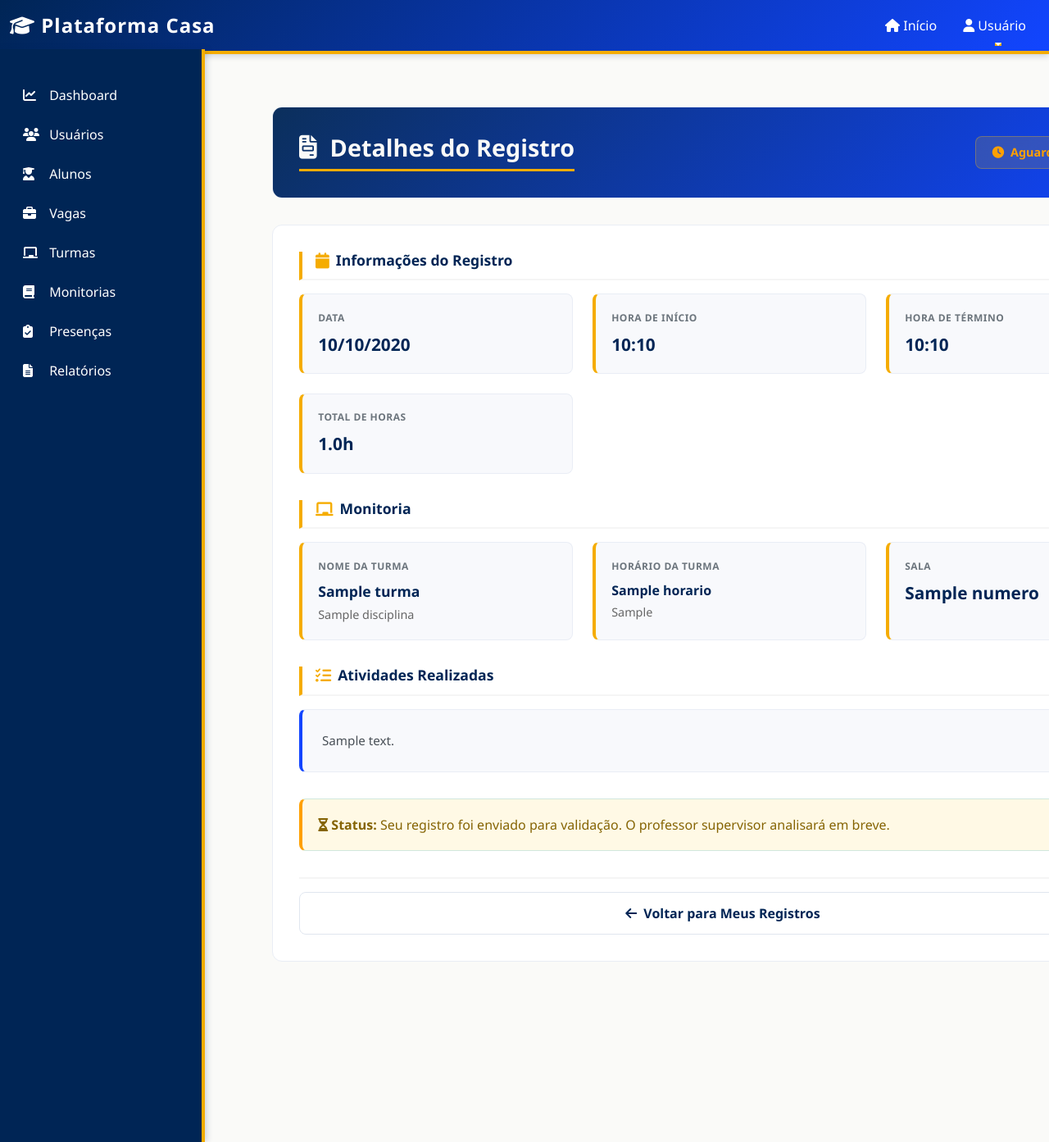
After one commit to Projetos-de-Extensao/PBE_25.2_8001_IV, a Django app: template meuprojeto/plataforma_Casa/templates/horas/detalhes_registro.html in a window 1280 px wide. The commit adds this page. Shown: the whole page at 82% size. Run offline with Django 5.2, Linux system fonts and the light colour scheme; the template is opened without the code that fills it: most values are stand-ins (such as "Sample title", 1, 10 or a date in 2020); parts of the project's set-up code (start-up, migrations or seed data) failed here and were passed over.

```diff
--- /dev/null
+++ b/meuprojeto/plataforma_Casa/templates/horas/detalhes_registro.html
@@ -0,0 +1,487 @@
+{% extends 'base.html' %}
+
+{% block title %}Detalhes do Registro de Horas{% endblock %}
+
+{% block extra_css %}
+<style>
+    :root {
+        --primary-dark: #002555;
+        --primary-light: #1245FF;
+        --accent-gold: #F5AC00;
+        --success-green: #28a745;
+        --warning-yellow: #ffc107;
+        --danger-red: #dc3545;
+        --gray-light: #f5f5f5;
+        --off-white: #fafaf8;
+    }
+
+    .detalhes-container {
+        background: transparent;
+        min-height: calc(100vh - 80px);
+        padding: 2rem 0;
+    }
+
+    .card-detalhes {
+        background: white;
+        border-radius: 12px;
+        box-shadow: none;
+        border: 1px solid #e9edf5;
+        overflow: hidden;
+    }
+
+    .card-header-detalhes {
+        background: linear-gradient(135deg, #0b2f5c 0%, var(--primary-light) 100%);
+        color: var(--off-white);
+        padding: 2rem;
+        display: flex;
+        justify-content: space-between;
+        align-items: center;
+    }
+
+    .card-header-detalhes h1 {
+        margin: 0;
+        font-size: 1.8rem;
+        font-weight: 700;
+        display: flex;
+        align-items: center;
+        gap: 1rem;
+        color: var(--off-white);
+    }
+
+    .status-badge {
+        padding: 0.5rem 1.2rem;
+        border-radius: 8px;
+        font-weight: 600;
+        display: inline-flex;
+        align-items: center;
+        gap: 0.5rem;
+        font-size: 0.9rem;
+        background: rgba(255, 255, 255, 0.2);
+        backdrop-filter: blur(10px);
+        border: 1px solid rgba(255, 255, 255, 0.3);
+    }
+
+    .status-pendente {
+        background: rgba(255, 193, 7, 0.15);
+        color: #FFA000;
+        border: 1px solid rgba(255, 193, 7, 0.3);
+    }
+
+    .status-aprovado {
+        background: rgba(40, 167, 69, 0.15);
+        color: var(--success-green);
+        border: 1px solid rgba(40, 167, 69, 0.3);
+    }
+
+    .status-rejeitado {
+        background: rgba(220, 53, 69, 0.15);
+        color: var(--danger-red);
+        border: 1px solid rgba(220, 53, 69, 0.3);
+    }
+
+    .card-body-detalhes {
+        padding: 2rem;
+    }
+
+    .section-titulo {
+        font-size: 1.1rem;
+        font-weight: 700;
+        color: var(--primary-dark);
+        margin-bottom: 1rem;
+        padding-bottom: 0.8rem;
+        border-bottom: 2px solid var(--gray-light);
+        display: flex;
+        align-items: center;
+        gap: 0.5rem;
+    }
+
+    .section-icon {
+        color: var(--accent-gold);
+        font-size: 1.2rem;
+    }
+
+    .info-grid {
+        display: grid;
+        grid-template-columns: repeat(auto-fit, minmax(250px, 1fr));
+        gap: 1.5rem;
+        margin-bottom: 2rem;
+    }
+
+    .info-item {
+        background: #f8f9fc;
+        padding: 1.2rem;
+        border-radius: 8px;
+        border-left: 4px solid var(--accent-gold);
+        border: 1px solid #e9edf5;
+        border-left: 4px solid var(--accent-gold);
+    }
+
+    .info-label {
+        font-size: 0.75rem;
+        color: #6c757d;
+        text-transform: uppercase;
+        letter-spacing: 0.5px;
+        font-weight: 600;
+        margin-bottom: 0.5rem;
+    }
+
+    .info-value {
+        font-size: 1.3rem;
+        font-weight: 700;
+        color: var(--primary-dark);
+    }
+
+    .info-small {
+        font-size: 0.9rem;
+        color: #666;
+        margin-top: 0.3rem;
+    }
+
+    .atividades-card {
+        background: #f8f9fc;
+        border-radius: 8px;
+        padding: 1.5rem;
+        border: 1px solid #e9edf5;
+        border-left: 4px solid var(--primary-light);
+        margin-bottom: 2rem;
+    }
+
+    .atividades-card h3 {
+        font-size: 1rem;
+        font-weight: 600;
+        color: var(--primary-dark);
+        margin-bottom: 1rem;
+    }
+
+    .atividades-texto {
+        font-size: 0.95rem;
+        line-height: 1.8;
+        color: #495057;
+        white-space: pre-wrap;
+        word-wrap: break-word;
+    }
+
+    .observacao-card {
+        background: rgba(220, 53, 69, 0.05);
+        border-radius: 8px;
+        padding: 1.5rem;
+        border: 1px solid rgba(220, 53, 69, 0.2);
+        border-left: 4px solid var(--danger-red);
+        margin-bottom: 2rem;
+    }
+
+    .observacao-card h3 {
+        font-size: 1rem;
+        font-weight: 600;
+        color: var(--danger-red);
+        margin-bottom: 1rem;
+        display: flex;
+        align-items: center;
+        gap: 0.5rem;
+    }
+
+    .observacao-texto {
+        font-size: 0.95rem;
+        line-height: 1.8;
+        color: #721c24;
+    }
+
+    .validacao-info {
+        background: rgba(23, 162, 184, 0.05);
+        border-radius: 8px;
+        padding: 1.5rem;
+        border: 1px solid rgba(23, 162, 184, 0.2);
+        border-left: 4px solid #17a2b8;
+        margin-bottom: 2rem;
+    }
+
+    .validacao-info h3 {
+        font-size: 1rem;
+        font-weight: 600;
+        color: #0c5460;
+        margin-bottom: 1rem;
+    }
+
+    .validacao-grid {
+        display: grid;
+        grid-template-columns: repeat(auto-fit, minmax(200px, 1fr));
+        gap: 1rem;
+    }
+
+    .validacao-item {
+        padding: 1rem;
+        background: white;
+        border-radius: 8px;
+        border: 1px solid #e9edf5;
+    }
+
+    .validacao-label {
+        font-size: 0.75rem;
+        color: #6c757d;
+        text-transform: uppercase;
+        font-weight: 600;
+        letter-spacing: 0.5px;
+    }
+
+    .validacao-valor {
+        font-size: 1rem;
+        font-weight: 700;
+        color: var(--primary-dark);
+        margin-top: 0.5rem;
+    }
+
+    .botoes-footer {
+        display: grid;
+        grid-template-columns: 1fr auto;
+        gap: 1rem;
+        padding-top: 1rem;
+        border-top: 2px solid var(--gray-light);
+        margin-top: 2rem;
+    }
+
+    .btn {
+        padding: 0.8rem 1.5rem;
+        border-radius: 8px;
+        font-weight: 600;
+        border: none;
+        cursor: pointer;
+        transition: all 0.3s ease;
+        display: flex;
+        align-items: center;
+        justify-content: center;
+        gap: 0.5rem;
+        text-decoration: none;
+    }
+
+    .btn-voltar {
+        background: white;
+        color: var(--primary-dark);
+        border: 1px solid #e0e6ef;
+    }
+
+    .btn-voltar:hover {
+        background: #f8f9fc;
+        border-color: var(--primary-dark);
+        transform: translateY(-1px);
+    }
+
+    .btn-editar {
+        background: linear-gradient(135deg, var(--primary-light) 0%, #0b2f5c 100%);
+        color: white;
+    }
+
+    .btn-editar:hover {
+        transform: translateY(-1px);
+        box-shadow: 0 4px 12px rgba(18, 69, 255, 0.2);
+    }
+
+    .alert-info-custom {
+        background: rgba(23, 162, 184, 0.08);
+        border-left: 4px solid #17a2b8;
+        border: 1px solid rgba(23, 162, 184, 0.2);
+        border-left: 4px solid #17a2b8;
+        color: #0c5460;
+        padding: 1.2rem;
+        border-radius: 8px;
+        margin-top: 2rem;
+    }
+
+    @media (max-width: 768px) {
+        .card-header-detalhes {
+            flex-direction: column;
+            gap: 1rem;
+            text-align: center;
+        }
+
+        .info-grid {
+            grid-template-columns: 1fr;
+        }
+
+        .botoes-footer {
+            grid-template-columns: 1fr;
+        }
+    }
+</style>
+{% endblock %}
+
+{% block content %}
+<div class="detalhes-container">
+    <div class="container-lg">
+
+        <!-- HEADER -->
+        <div class="card-detalhes">
+            <div class="card-header-detalhes">
+                <h1>
+                    <i class="fas fa-file-invoice"></i>
+                    Detalhes do Registro
+                </h1>
+                <div class="status-badge status-{{ registro.status|lower }}">
+                    {% if registro.status == 'Pendente' %}
+                        <i class="fas fa-clock"></i> Aguardando Validação
+                    {% elif registro.status == 'Aprovado' %}
+                        <i class="fas fa-check-circle"></i> Aprovado
+                    {% elif registro.status == 'Rejeitado' %}
+                        <i class="fas fa-times-circle"></i> Rejeitado
+                    {% endif %}
+                </div>
+            </div>
+        </div>
+
+        <!-- CONTEÚDO -->
+        <div class="card-detalhes" style="margin-top: 2rem;">
+            <div class="card-body-detalhes">
+
+                <!-- SEÇÃO 1: INFORMAÇÕES DO REGISTRO -->
+                <div>
+                    <h2 class="section-titulo">
+                        <i class="fas fa-calendar section-icon"></i>
+                        Informações do Registro
+                    </h2>
+
+                    <div class="info-grid">
+                        <div class="info-item">
+                            <div class="info-label">Data</div>
+                            <div class="info-value">{{ registro.data|date:"d/m/Y" }}</div>
+                        </div>
+
+                        <div class="info-item">
+                            <div class="info-label">Hora de Início</div>
+                            <div class="info-value">{{ registro.hora_inicio|time:"H:i" }}</div>
+                        </div>
+
+                        <div class="info-item">
+                            <div class="info-label">Hora de Término</div>
+                            <div class="info-value">{{ registro.hora_fim|time:"H:i" }}</div>
+                        </div>
+
+                        <div class="info-item">
+                            <div class="info-label">Total de Horas</div>
+                            <div class="info-value">{{ registro.total_horas|floatformat:1 }}h</div>
+                        </div>
+                    </div>
+                </div>
+
+                <!-- SEÇÃO 2: TURMA -->
+                <div style="margin-bottom: 2rem;">
+                    <h2 class="section-titulo">
+                        <i class="fas fa-chalkboard section-icon"></i>
+                        Monitoria
+                    </h2>
+
+                    <div class="info-grid">
+                        <div class="info-item">
+                            <div class="info-label">Nome da Turma</div>
+                            <div class="info-value" style="font-size: 1.1rem;">{{ registro.turma.nome }}</div>
+                            <div class="info-small">{{ registro.turma.vaga.disciplina }}</div>
+                        </div>
+
+                        <div class="info-item">
+                            <div class="info-label">Horário da Turma</div>
+                            <div class="info-value" style="font-size: 1rem;">{{ registro.turma.horario }}</div>
+                            <div class="info-small">{{ registro.turma.dias_da_semana }}</div>
+                        </div>
+
+                        <div class="info-item">
+                            <div class="info-label">Sala</div>
+                            <div class="info-value">{{ registro.turma.sala.numero }}</div>
+                        </div>
+                    </div>
+                </div>
+
+                <!-- SEÇÃO 3: ATIVIDADES REALIZADAS -->
+                <div style="margin-bottom: 2rem;">
+                    <h2 class="section-titulo">
+                        <i class="fas fa-tasks section-icon"></i>
+                        Atividades Realizadas
+                    </h2>
+
+                    <div class="atividades-card">
+                        <div class="atividades-texto">{{ registro.descricao_atividade }}</div>
+                    </div>
+                </div>
+
+                <!-- SEÇÃO 4: OBSERVAÇÕES DO PROFESSOR (se houver) -->
+                {% if registro.status == 'Rejeitado' and registro.observacao_validador %}
+                <div style="margin-bottom: 2rem;">
+                    <h2 class="section-titulo">
+                        <i class="fas fa-comment-slash section-icon" style="color: var(--danger-red);"></i>
+                        Motivo da Rejeição
+                    </h2>
+
+                    <div class="observacao-card">
+                        <h3>
+                            <i class="fas fa-exclamation-circle"></i>
+                            Observações do Professor
+                        </h3>
+                        <div class="observacao-texto">{{ registro.observacao_validador }}</div>
+                    </div>
+
+                    <div class="alert-info-custom">
+                        <i class="fas fa-info-circle"></i>
+                        <strong>Próximos Passos:</strong> Corrija as informações conforme indicado acima e registre novamente as horas.
+                    </div>
+                </div>
+                {% endif %}
+
+                <!-- SEÇÃO 5: INFORMAÇÕES DE VALIDAÇÃO (se aprovado) -->
+                {% if registro.status == 'Aprovado' %}
+                <div style="margin-bottom: 2rem;">
+                    <h2 class="section-titulo">
+                        <i class="fas fa-check-circle section-icon" style="color: var(--success-green);"></i>
+                        Validação Concluída
+                    </h2>
+
+                    <div class="validacao-info">
+                        <h3>
+                            <i class="fas fa-thumbs-up"></i>
+                            Registro Aprovado
+                        </h3>
+
+                        <div class="validacao-grid">
+                            <div class="validacao-item">
+                                <div class="validacao-label">Validado Por</div>
+                                <div class="validacao-valor">{{ registro.validado_por.nome }}</div>
+                            </div>
+
+                            <div class="validacao-item">
+                                <div class="validacao-label">Data da Validação</div>
+                                <div class="validacao-valor">{{ registro.data_validacao|date:"d/m/Y H:i" }}</div>
+                            </div>
+                        </div>
+                    </div>
+
+                    <div class="alert-info-custom">
+                        <i class="fas fa-check-circle"></i>
+                        <strong>Status:</strong> Suas horas foram aprovadas e contabilizadas no sistema. Elas aparecerão no próximo cálculo de pagamento.
+                    </div>
+                </div>
+                {% endif %}
+
+                <!-- SEÇÃO 6: AGUARDANDO VALIDAÇÃO -->
+                {% if registro.status == 'Pendente' %}
+                <div style="margin-bottom: 2rem;">
+                    <div class="alert-info-custom" style="background: rgba(255, 193, 7, 0.1); border-left-color: #FFA000; color: #856404;">
+                        <i class="fas fa-hourglass-half"></i>
+                        <strong>Status:</strong> Seu registro foi enviado para validação. O professor supervisor analisará em breve.
+                    </div>
+                </div>
+                {% endif %}
+
+                <!-- BOTÕES DE AÇÃO -->
+                <div class="botoes-footer">
+                    <a href="{% url 'meus_registros_horas' %}" class="btn btn-voltar">
+                        <i class="fas fa-arrow-left"></i> Voltar para Meus Registros
+                    </a>
+                    {% if registro.status == 'Rejeitado' %}
+                    <a href="{% url 'registrar_horas' %}" class="btn btn-editar">
+                        <i class="fas fa-plus"></i> Registrar Novamente
+                    </a>
+                    {% endif %}
+                </div>
+
+            </div>
+        </div>
+
+    </div>
+</div>
+{% endblock %}
```
Also changed, not shown: meuprojeto/plataforma_Casa/templates/horas/meus_registros.html (+27 -6 lines).
